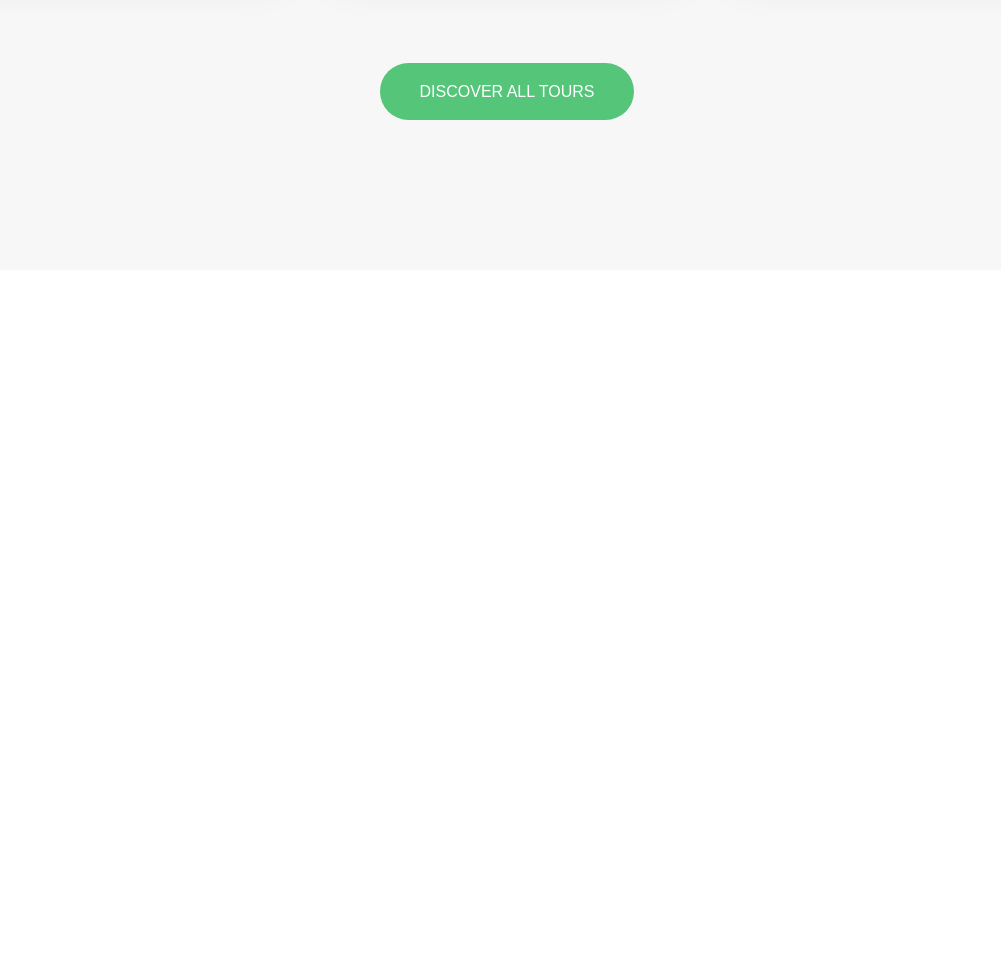
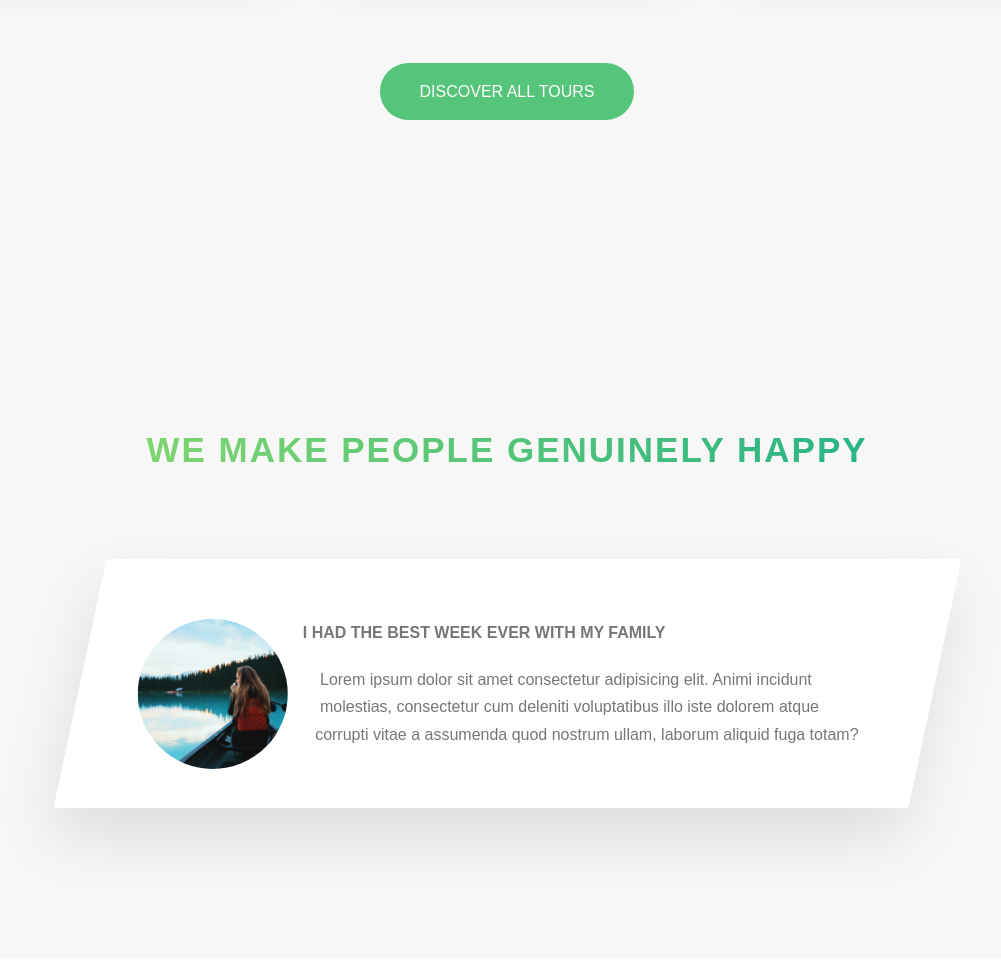
Before and after one commit to AI-LastWish/advanced-scss, a website: page index.html in a window 1280 px wide. Shown: the part 3007-3968 px from the top of the page, without its empty margins (133-1134 px from the left). Before the commit the page ends 3307 px from the top, so only its background shows below. Drawn offline with Linux system fonts and the light colour scheme.

Commit message:
Section 5 - 42. Building the Stories Section - Part 1

```diff
--- a/index.html
+++ b/index.html
@@ -213,6 +213,31 @@
             </div>
 
         </section>
+
+        <section class="section-stories">
+            <div class="util-center-text util-margin-bottom-big">
+                <h2 class="heading-secondary">
+                    We make people genuinely happy
+                </h2>
+            </div>
+
+            <div class="row">
+                <div class="story">
+                    <figure class="story__shape">
+                        <img src="img/nat-8.jpg" alt="Person on a tour" class="story__img">
+                    </figure>
+                    <div class="story__text">
+                        <h3 class="heading-tertiary util-margin-bottom-small">I had the best week ever with my family
+                        </h3>
+                        <p>
+                            Lorem ipsum dolor sit amet consectetur adipisicing elit. Animi incidunt molestias,
+                            consectetur cum deleniti voluptatibus illo iste dolorem atque corrupti vitae a assumenda
+                            quod nostrum ullam, laborum aliquid fuga totam?
+                        </p>
+                    </div>
+                </div>
+            </div>
+        </section>
     </main>
 </body>
 
--- /dev/null
+++ b/sass/components/_story.scss
@@ -0,0 +1,30 @@
+.story {
+    width: 75%;
+    margin: 0 auto;
+    box-shadow: 0 3rem 6rem rgba($color: $color-black, $alpha: 0.1);
+    background-color: $color-white;
+    border-radius: 0.3rem;
+    padding: 6rem;
+    padding-left: 9rem;
+    font-size: $default-font-size;
+    transform: skewX(-12deg);
+
+    &__shape{
+        width: 15rem;
+        height: 15rem;
+        float: left;
+        -webkit-shape-outside: circle(50% at 50% 50%);
+        shape-outside: circle(50% at 50% 50%);
+        -webkit-clip-path: circle(50% at 50% 50%);
+        clip-path: circle(50% at 50% 50%);
+        transform: translateX(-3rem) skewX(12deg);
+    }
+
+    &__img{
+        height: 100%;
+    }
+
+    &__text{
+        transform: skewX(12deg);
+    }
+}
--- a/sass/main.scss
+++ b/sass/main.scss
@@ -11,6 +11,7 @@
 @import "./components/card";
 @import "./components/composition";
 @import "./components/feature-box";
+@import "./components/story";
 
 @import "./layouts/grid";
 @import "./layouts/header";
--- a/sass/pages/_home.scss
+++ b/sass/pages/_home.scss
@@ -23,8 +23,13 @@
     }
 }
 
-.section-tours{
+.section-tours {
     background-color: $color-grey-light-1;
     padding: 25rem 0 15rem 0;
     margin-top: -10rem;
 }
+
+.section-stories {
+    padding: 15rem 0;
+    background-color: $color-grey-light-1;
+}
```
Also changed, not shown: css/style.css.
